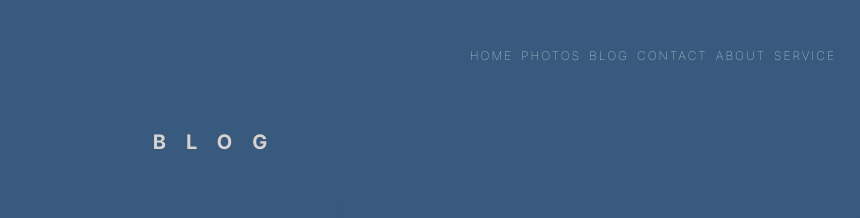
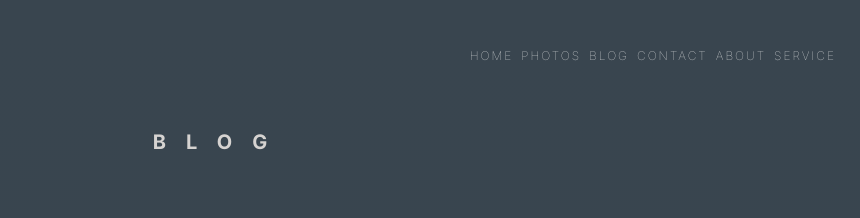
Before and after one commit to trble91/daleyphotos, a Next.js app: page /Blog in a window 1280 px wide. Shown: the top 218 px of the page, without its empty margins (420-1280 px from the left). Built offline with nearby package versions, Linux system fonts and the light colour scheme.

Commit message:
blog fix

```diff
--- a/src/app/Blog/page.jsx
+++ b/src/app/Blog/page.jsx
@@ -91,7 +91,7 @@ const Blog = () => {
   return (
     <>
 
-      <div className="text-center items-center mt-16 mb-20 uppercase text-xl font-bold tracking-[20px] text-stone-300">
+      <div className="text-center items-center mt-16 mb-8 uppercase text-xl font-bold tracking-[20px] text-stone-300">
         Blog
       </div>
         <div className="grid flex-col place-items-center min-h-screen py-12">
--- a/src/app/globals.css
+++ b/src/app/globals.css
@@ -6,15 +6,15 @@
 
 :root {
   --foreground-rgb: 0, 0, 0;
-  --background-start-rgb: 57, 90, 127;
-  --background-end-rgb: 52, 81, 114;
+  --background-start-rgb: 57, 69, 79;
+  --background-end-rgb: 52, 69, 79;
 }
 
 @media (prefers-color-scheme: dark) {
   :root {
     --foreground-rgb: 0, 0, 0;
     --background-start-rgb: 7, 9, 38;
-    --background-end-rgb: 32, 61, 94;
+    --background-end-rgb: 69, 79;
   }
 }
 
```
